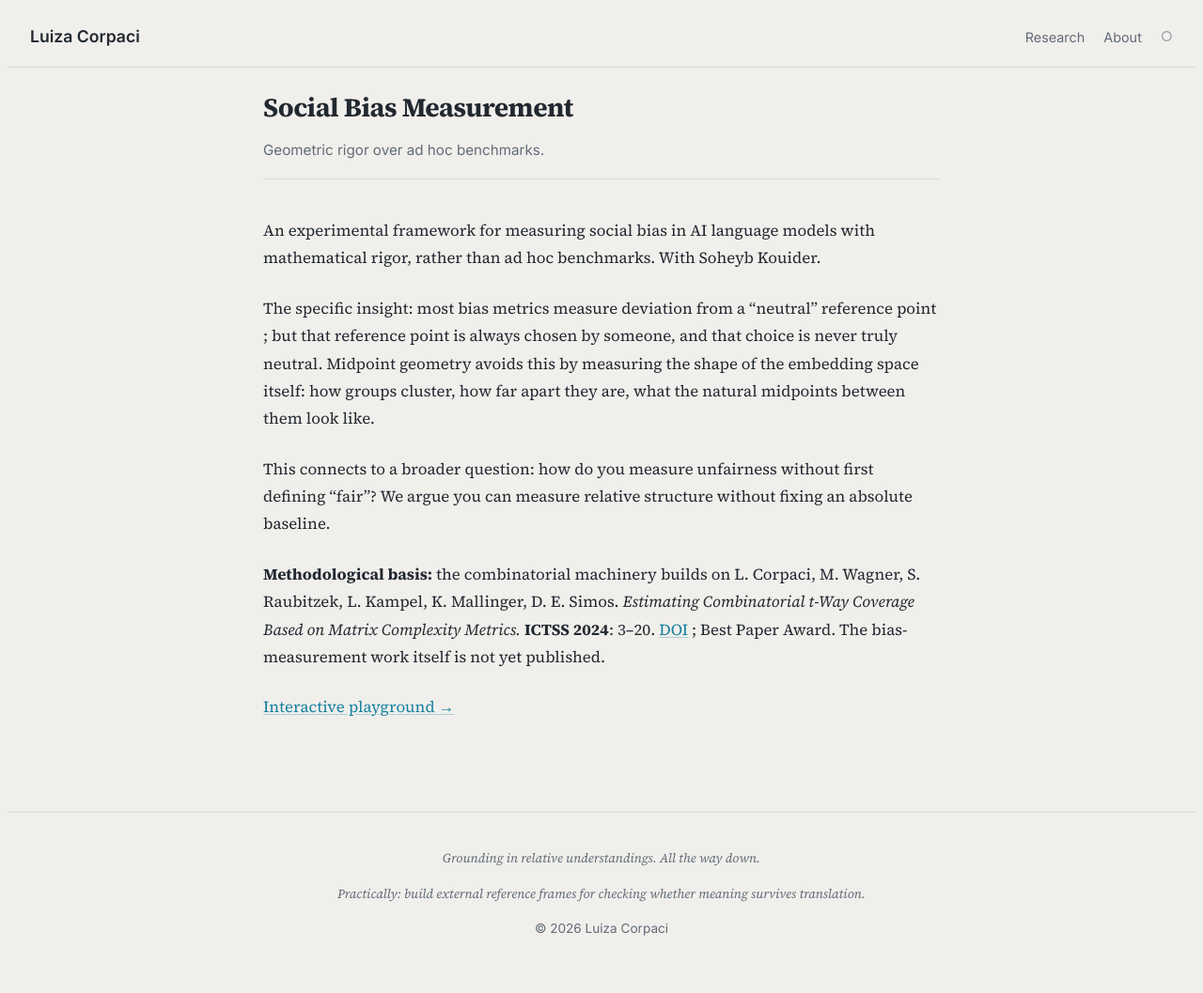
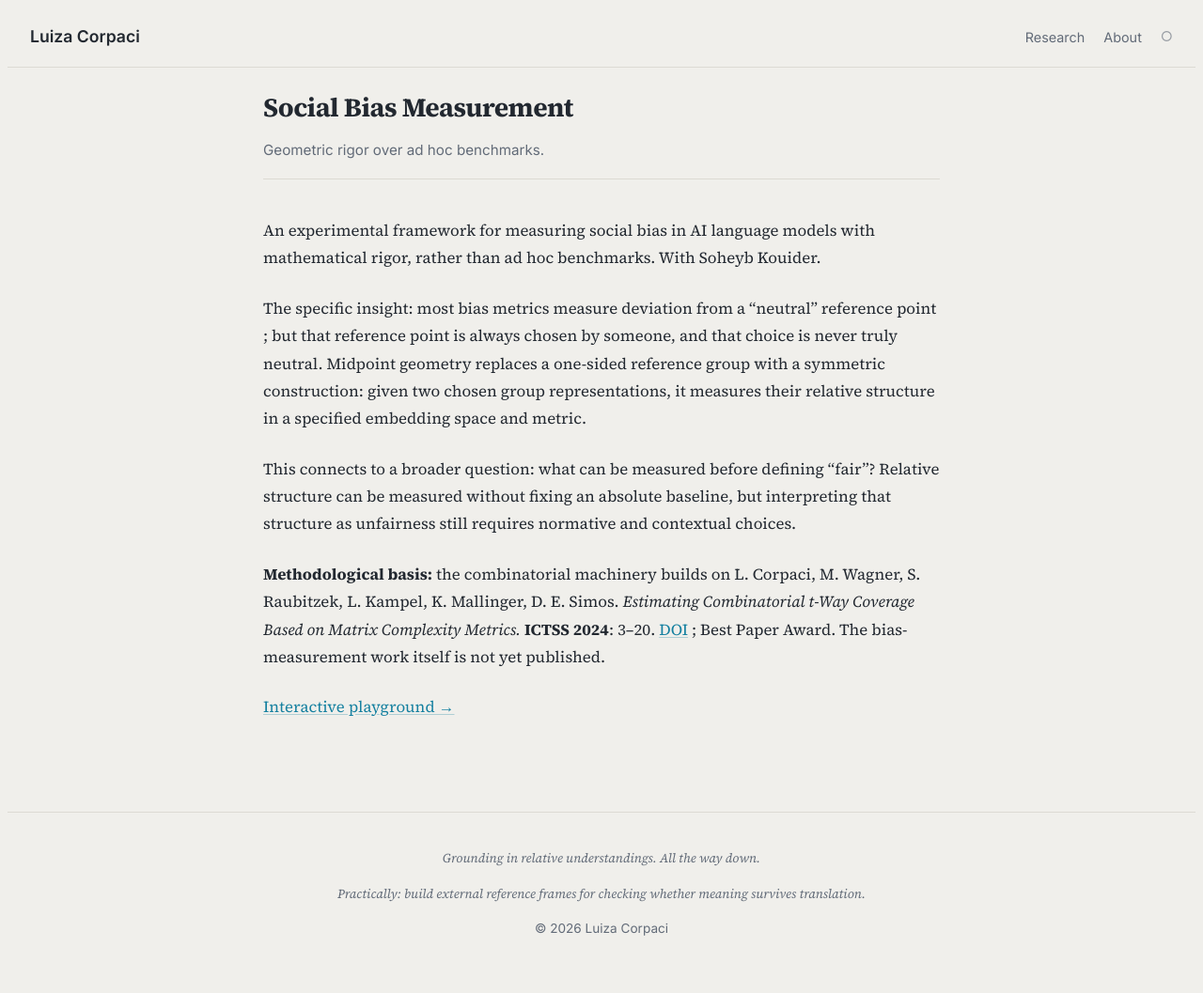
Before and after one commit to corpaci/corpaci.github.io, a Jekyll site: the page built from projects/bias-measurement.md, in a window 1280 px wide. Shown: the whole page at 94% size. Built offline with Jekyll 4.4.1, drawn with Linux system fonts in a browser that asks for light colours.

Commit message:
technical errors, upsie Claudie

```diff
--- a/projects/bias-measurement.md
+++ b/projects/bias-measurement.md
@@ -7,9 +7,9 @@ permalink: /projects/bias-measurement/
 
 An experimental framework for measuring social bias in AI language models with mathematical rigor, rather than ad hoc benchmarks. With Soheyb Kouider.
 
-The specific insight: most bias metrics measure deviation from a "neutral" reference point ; but that reference point is always chosen by someone, and that choice is never truly neutral. Midpoint geometry avoids this by measuring the shape of the embedding space itself: how groups cluster, how far apart they are, what the natural midpoints between them look like.
+The specific insight: most bias metrics measure deviation from a "neutral" reference point ; but that reference point is always chosen by someone, and that choice is never truly neutral. Midpoint geometry replaces a one-sided reference group with a symmetric construction: given two chosen group representations, it measures their relative structure in a specified embedding space and metric.
 
-This connects to a broader question: how do you measure unfairness without first defining "fair"? We argue you can measure relative structure without fixing an absolute baseline.
+This connects to a broader question: what can be measured before defining "fair"? Relative structure can be measured without fixing an absolute baseline, but interpreting that structure as unfairness still requires normative and contextual choices.
 
 **Methodological basis:** the combinatorial machinery builds on L. Corpaci, M. Wagner, S. Raubitzek, L. Kampel, K. Mallinger, D. E. Simos. *Estimating Combinatorial t-Way Coverage Based on Matrix Complexity Metrics.* **ICTSS 2024**: 3–20. [DOI](https://doi.org/10.1007/978-3-031-80889-0_1) ; Best Paper Award. The bias-measurement work itself is not yet published.
 
@@ -17,7 +17,7 @@ This connects to a broader question: how do you measure unfairness without first
 
 <div class="in-night" markdown="1">
 
-**The reference-group problem, more precisely.** The midpoint between two group representations is the natural bias-neutral reference point ; it's fixed by the embedding geometry itself, requiring no external calibration.
+**The reference-group problem, more precisely.** Once the two group representations, embedding model, and distance metric are fixed, their midpoint is a symmetric reference point determined by that geometry. This removes the asymmetry of selecting one group as the default baseline ; it does not make the result normatively neutral or eliminate the external choices that define the geometry.
 
 **The combinatorial testing angle.** The BBQ dataset has structure: social categories (race, gender, religion, etc.) interact. A model that performs well on each category independently may still behave unexpectedly when categories co-occur. Covering arrays let us enumerate the *t*-way interactions systematically rather than relying on what happened to appear in the benchmark. The same combinatorial machinery that applies to test suite design applies here.
 
```
Also changed, not shown: research/interpretability-grounding.md (+1 -1 lines).
